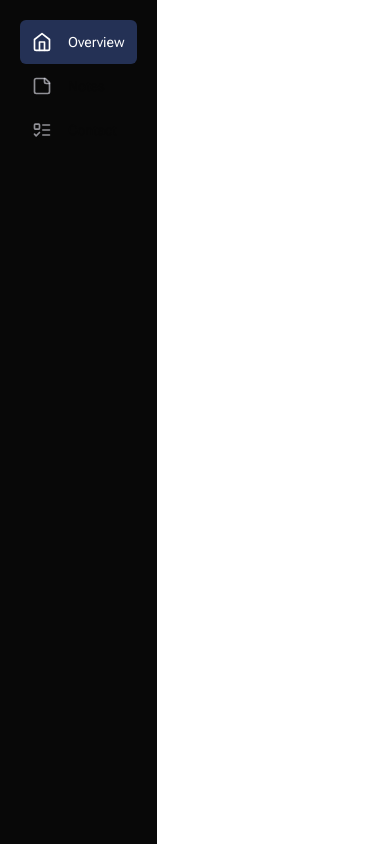
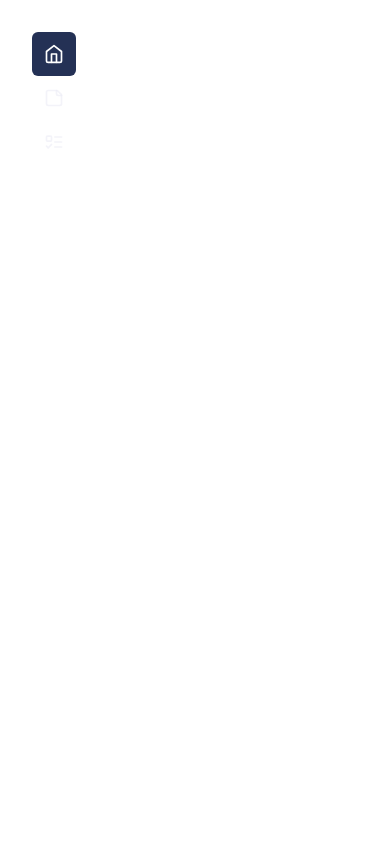
Before and after one commit to kelvym/k-tasks, a Next.js app: page / in a window 390 px wide. Built offline with nearby package versions, Linux system fonts and the light colour scheme.

Commit message:
style: Adjust layout UI

```diff
--- a/app/(dashboard)/_components/sidebar/index.tsx
+++ b/app/(dashboard)/_components/sidebar/index.tsx
@@ -3,7 +3,7 @@ import { Navigation } from './navigation'
 
 export const Sidebar = () => {
   return (
-    <nav className="basis-10 md:basis-60 h-full bg-dark p-5 shrink-0">
+    <nav className="basis-10 md:basis-60 h-full p-8 pr-0 md:pr-8 shrink-0">
       <Navigation />
       <UserButton />
     </nav>
--- a/app/(dashboard)/_components/sidebar/nav-item.tsx
+++ b/app/(dashboard)/_components/sidebar/nav-item.tsx
@@ -21,13 +21,14 @@ export const NavItem = ({ href, icon: Icon, text }: NavItemProps) => {
           'bg-primary': pathname === href,
         })}
       >
-        <div className="mr-4">
-          <Icon size={20} color={pathname === href ? '#fff' : '#ebebf599'} />
-        </div>
+        <Icon size={20} color={pathname === href ? '#fff' : '#ebebf599'} />
         <span
-          className={cn('text-foreground text-sm leading-none', {
-            'text-white': pathname === href,
-          })}
+          className={cn(
+            'ml-4 text-foreground text-sm leading-none hidden md:block',
+            {
+              'text-white': pathname === href,
+            }
+          )}
         >
           {text}
         </span>
--- a/app/(dashboard)/layout.tsx
+++ b/app/(dashboard)/layout.tsx
@@ -9,7 +9,7 @@ export default function RootLayout({
   return (
     <div className="flex h-full">
       <Sidebar />
-      <div className="p-5 flex-grow">{children}</div>
+      <div className="p-8 flex-grow">{children}</div>
     </div>
   )
 }
--- a/app/(dashboard)/notes/_components/note-item.tsx
+++ b/app/(dashboard)/notes/_components/note-item.tsx
@@ -13,20 +13,17 @@ export default function NoteItem({
   return (
     <Link
       href={`/notes/${id}`}
-      className="group transition-all h-52 overflow-hidden grow relative border-2 border-transparent rounded-sm lg:max-w-52 md:basis-1/4 basis-1/3 bg-background-secondary"
+      className="group transition-all h-52 overflow-hidden grow relative rounded-sm lg:max-w-52 md:basis-1/4 basis-1/3 bg-light hover:bg-background"
     >
-      <div className="hidden group-hover:flex absolute w-full h-full bg-[rgba(0,0,0,0.70)] justify-center items-center flex-col gap-2">
-        <div className="bg-background p-3 rounded">
-          <FileTypeIcon size={28} color="#fff" />
-        </div>
+      <div className="hidden group-hover:flex absolute w-full h-full justify-center items-center flex-col gap-2">
+        <FileTypeIcon size={28} color="#fff" />
       </div>
       <div className="p-5">
-        <span className="font-semibold text-header text-base mb-3 block">
+        <span className="font-semibold text-dark group-hover:text-light text-base mb-3 block">
           {title}
         </span>
         <p className="text-sm">{description}</p>
       </div>
-      <div className=" absolute bottom-0 h-24 w-full from-20% bg-gradient-to-t from-background-secondary to-transparent"></div>
     </Link>
   )
 }
--- a/app/(dashboard)/notes/page.tsx
+++ b/app/(dashboard)/notes/page.tsx
@@ -4,6 +4,7 @@ import { Breadcrumbs } from '../_components/breadcrumbs'
 import HeaderAction from './_components/header-actions'
 import NoteList from './_components/note-list'
 import { auth } from '@clerk/nextjs/server'
+import { Content } from '@/components/ui/content'
 
 export const metadata: Metadata = {
   title: 'Notes',
@@ -24,7 +25,9 @@ export default async function Notes() {
       <Header title="Notes">
         <HeaderAction />
       </Header>
-      <NoteList list={dataNotes} />
+      <Content>
+        <NoteList list={dataNotes} />
+      </Content>
     </>
   )
 }
```
